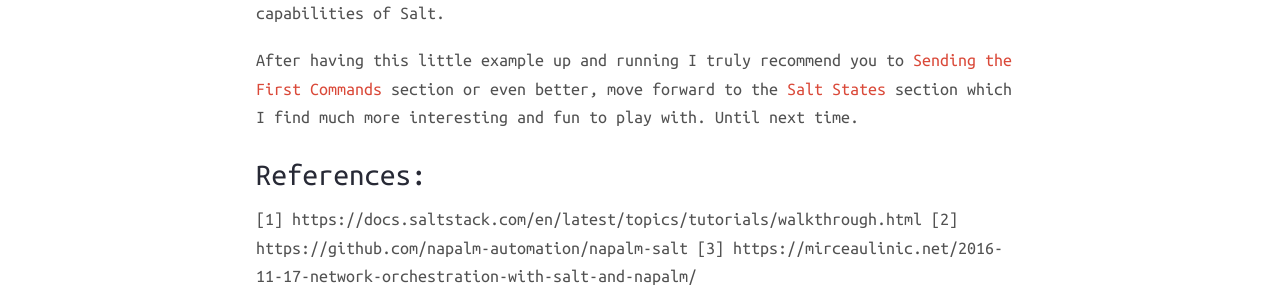
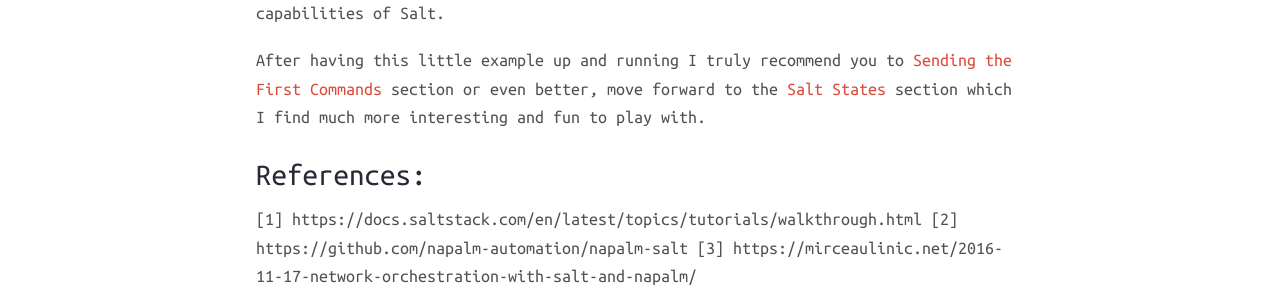
Before and after one commit to elkinaguas/elkinaguas.github.io, a Jekyll site: the page built from _posts/2018-04-30-Simple-Salt-Master-Minion.markdown, in a window 1280 px wide and 900 px high, scrolled down 2427 px. Shown: the part 180-480 px from the top of the window. Built offline with Jekyll 4.4.1, drawn with Linux system fonts in a browser that asks for light colours; nearby versions of some CDN libraries; comment, search, counter and statistics services are not loaded.

Commit message:
Update 2018-04-30-Simple-Salt-Master-Minion.markdown

````diff
--- a/_posts/2018-04-30-Simple-Salt-Master-Minion.markdown
+++ b/_posts/2018-04-30-Simple-Salt-Master-Minion.markdown
@@ -65,7 +65,7 @@ With this command the server is telling to all the minions to execute `test.ping
 ```
 And that's all. I guess now you can see better what the basic idea is. Of course Salt capabilities are not limited to telling the minions to do a ping. There are plenty of functions to be executed in minions which, of course, increase the complexity and capabilities of Salt.
 
-After having this little example up and running I truly recommend you to [Sending the First Commands](https://docs.saltstack.com/en/latest/topics/tutorials/walkthrough.html#sending-the-first-commands) section or even better, move forward to the [Salt States](https://docs.saltstack.com/en/latest/topics/tutorials/walkthrough.html#salt-states) section which I find much more interesting and fun to play with. Until next time.
+After having this little example up and running I truly recommend you to [Sending the First Commands](https://docs.saltstack.com/en/latest/topics/tutorials/walkthrough.html#sending-the-first-commands) section or even better, move forward to the [Salt States](https://docs.saltstack.com/en/latest/topics/tutorials/walkthrough.html#salt-states) section which I find much more interesting and fun to play with.
 
 ## References:
 [1] https://docs.saltstack.com/en/latest/topics/tutorials/walkthrough.html
````
